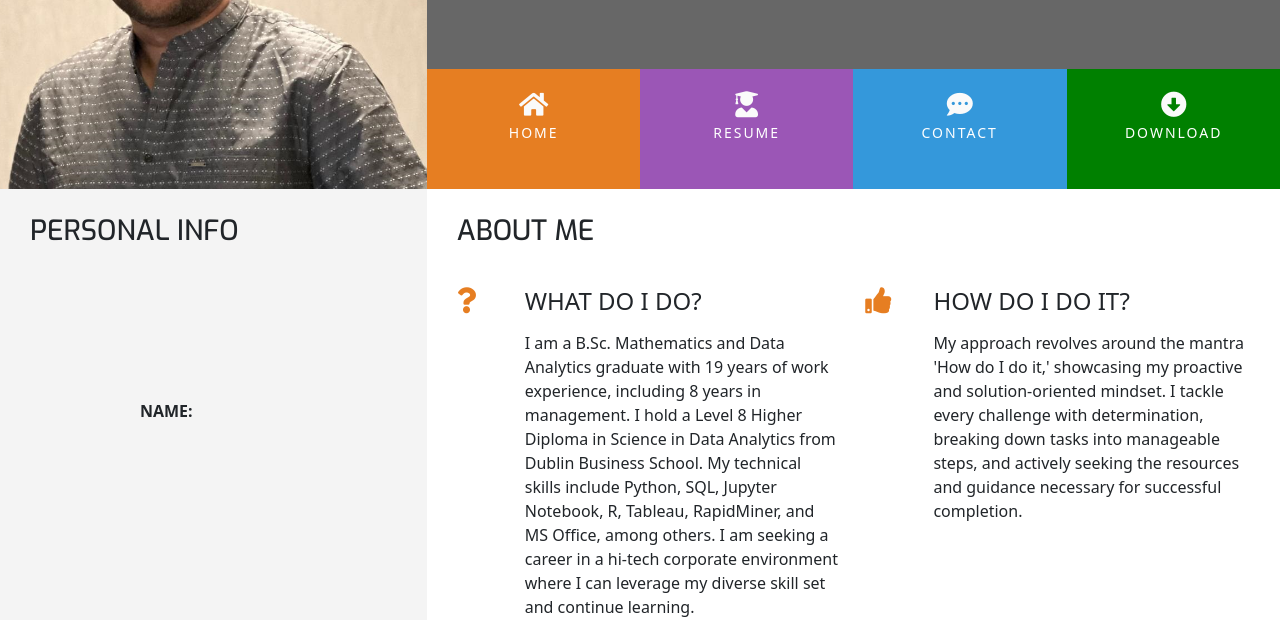
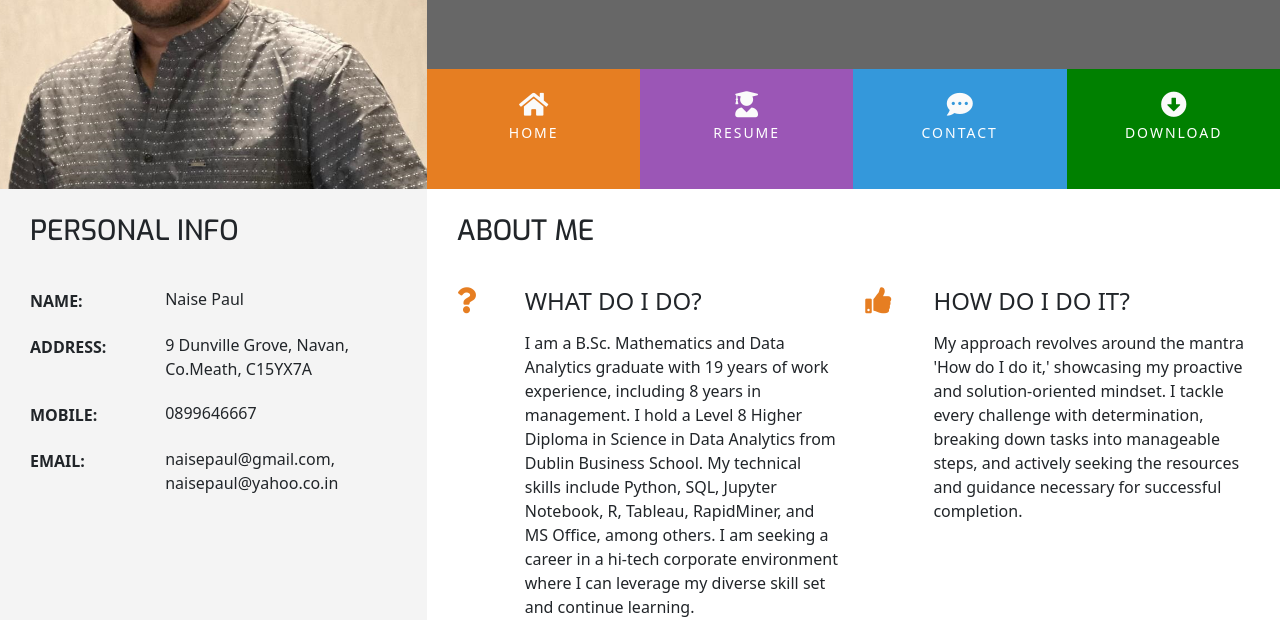
Before and after one commit to naisepaul/my-cv, a plain HTML site: page index.html in a window 1280 px wide. Shown: the part 180-800 px from the top of the page. Drawn offline with nearby package versions, Linux system fonts and the light colour scheme.

Commit message:
updated the error

```diff
--- a/assets/css/style.css
+++ b/assets/css/style.css
@@ -244,8 +244,9 @@ footer {
     margin: 0;
 }
 
+
 .personal-info-item .key {
-    margin: 30%;
+    width: 30%;
     margin-right: 21px;
     padding-top: 2px;
     vertical-align: top;
@@ -257,5 +258,5 @@ footer {
 
 .personal-info-item .value {
     position: relative;
-    margin: 60%;
+    width: 60%;
 }
```
Also changed, not shown: index.html (+2 -1 lines).
